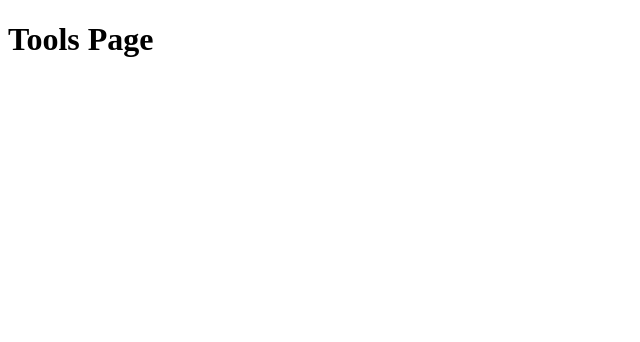
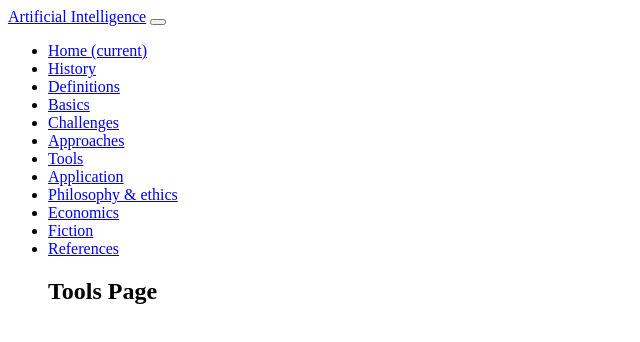
Before and after one commit to jonathanrwmather/jonathanrwmather.github.io, a plain HTML site: page tools.html in a window 1280 px wide. Shown: the whole page, without its empty margins (0-640 px from the left). Drawn offline with Linux system fonts and the light colour scheme.

Commit message:
full draft menu2

```diff
--- a/tools.html
+++ b/tools.html
@@ -5,6 +5,49 @@
     <title>Tools</title>
   </head>
   <body>
+    <nav class="navbar navbar-expand-lg navbar-light bg-light">
+    <a class="navbar-brand" href="#">Artificial Intelligence</a>
+    <button class="navbar-toggler" type="button" data-toggle="collapse" data-target="#navbarNavDropdown" aria-controls="navbarNavDropdown" aria-expanded="false" aria-label="Toggle navigation">
+      <span class="navbar-toggler-icon"></span>
+    </button>
+    <div class="collapse navbar-collapse" id="navbarNavDropdown">
+      <ul class="navbar-nav">
+        <li class="nav-item active">
+          <a class="nav-link" href="#">Home <span class="sr-only">(current)</span></a>
+        </li>
+        <li class="nav-item">
+          <a class="nav-link" href="history.html">History</a>
+        </li>
+        <li class="nav-item">
+          <a class="nav-link" href="definitions.html">Definitions</a>
+        </li>
+        <li class="nav-item">
+          <a class="nav-link" href="basics.html">Basics</a>
+        </li>
+        <li class="nav-item">
+          <a class="nav-link" href="challenges.html">Challenges</a>
+        </li>
+        <li class="nav-item">
+          <a class="nav-link" href="approaches.html">Approaches</a>
+        </li>
+        <li class="nav-item">
+          <a class="nav-link" href="tools.html">Tools</a>
+        </li>
+        <li class="nav-item">
+          <a class="nav-link" href="application.html">Application</a>
+        </li>
+        <li class="nav-item">
+          <a class="nav-link" href="philosophyandethics.html">Philosophy & ethics</a>
+        </li>
+        <li class="nav-item">
+          <a class="nav-link" href="economics.html">Economics</a>
+        </li>
+        <li class="nav-item">
+          <a class="nav-link" href="fiction.html">Fiction</a>
+        </li>
+        <li class="nav-item">
+          <a class="nav-link" href="references.html">References</a>
+        </li>
     <h1>Tools Page</h1>
   </body>
 </html>
```
